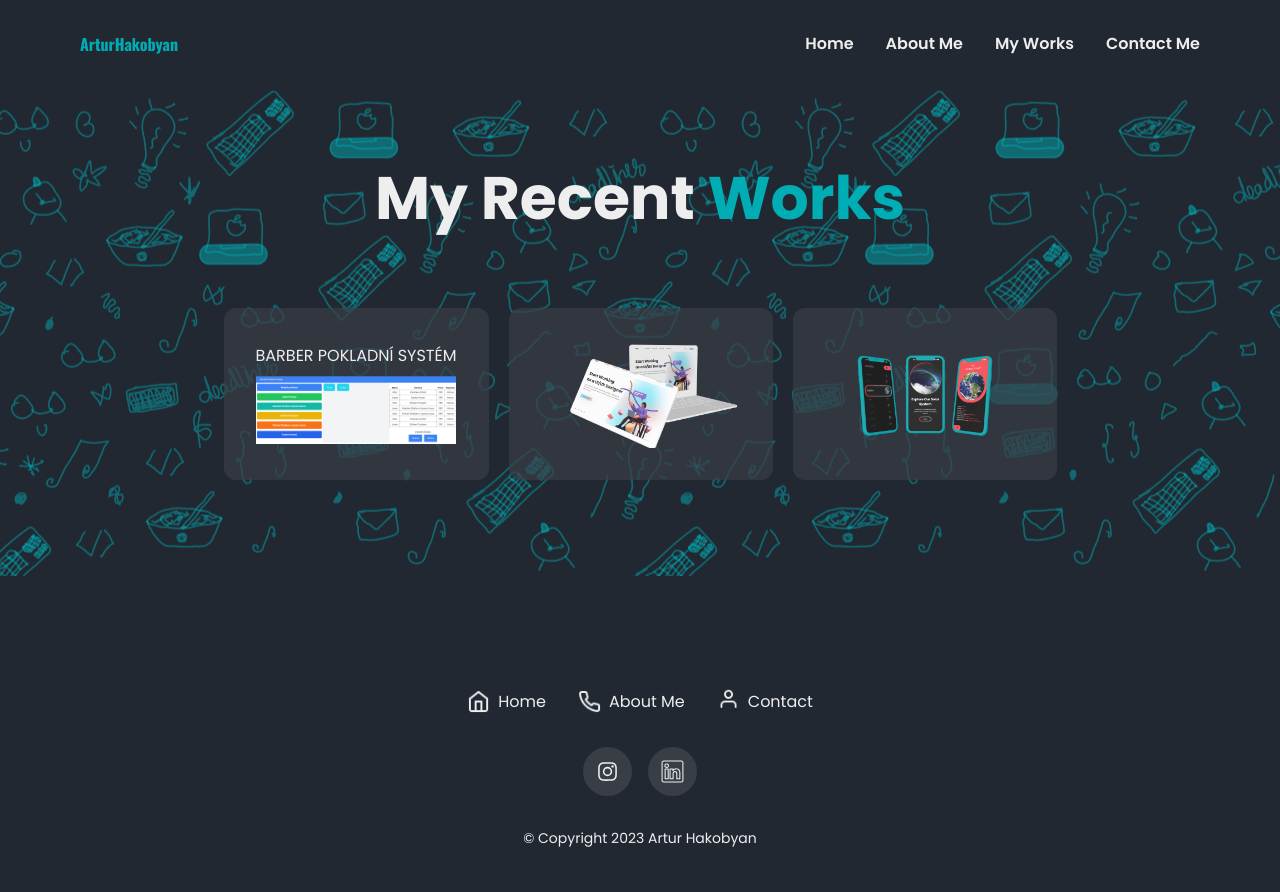
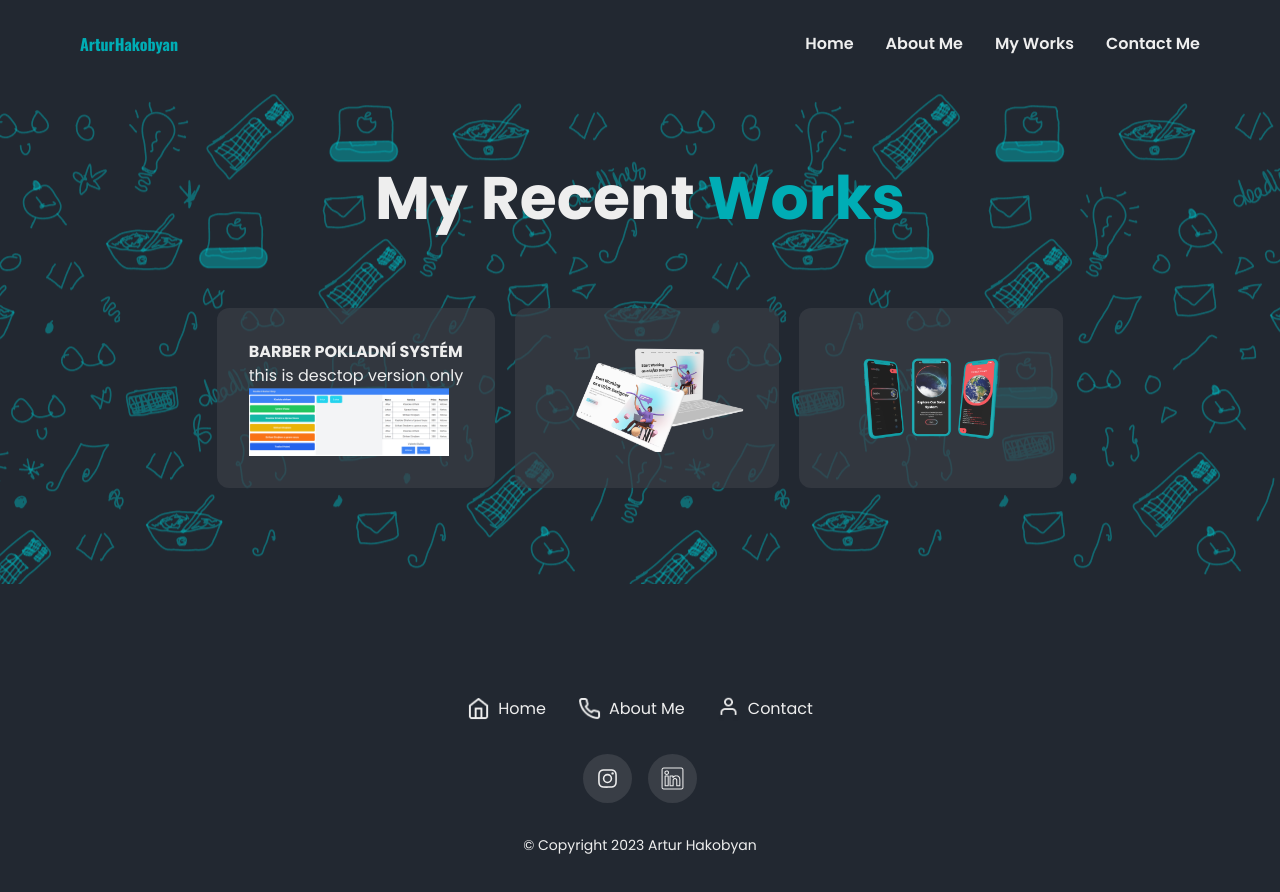
Before and after one commit to ArthurHakobyan/ah-website, a Next.js app: page /my-works in a window 1280 px wide. Shown: the top 892 px of the page. Built offline with nearby package versions, Linux system fonts and the light colour scheme.

Commit message:
add a paragraph to first project

```diff
--- a/app/my-works/page.jsx
+++ b/app/my-works/page.jsx
@@ -22,8 +22,8 @@ const MyWorksPage = () => {
               href="https://barber-pokladna-system.vercel.app/"
               target="_blank"
             >
-            <h1 className="text-cream uppercase pb-2">Barber Pokladní Systém</h1>
-
+            <h1 className="text-cream uppercase font-bold">Barber Pokladní Systém</h1>
+              <p className="text-cream">this is desctop version only</p>
               <Image
                 src={myworks1}
                 alt="vector image"
```
